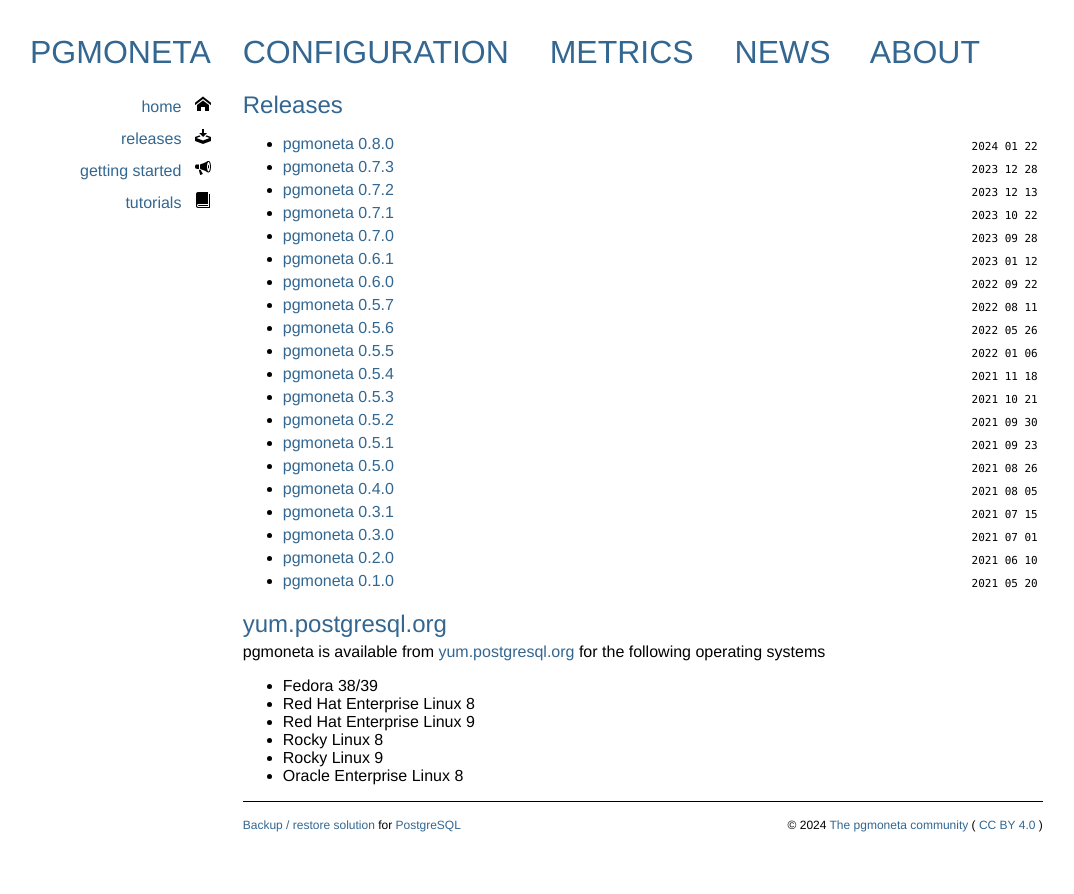
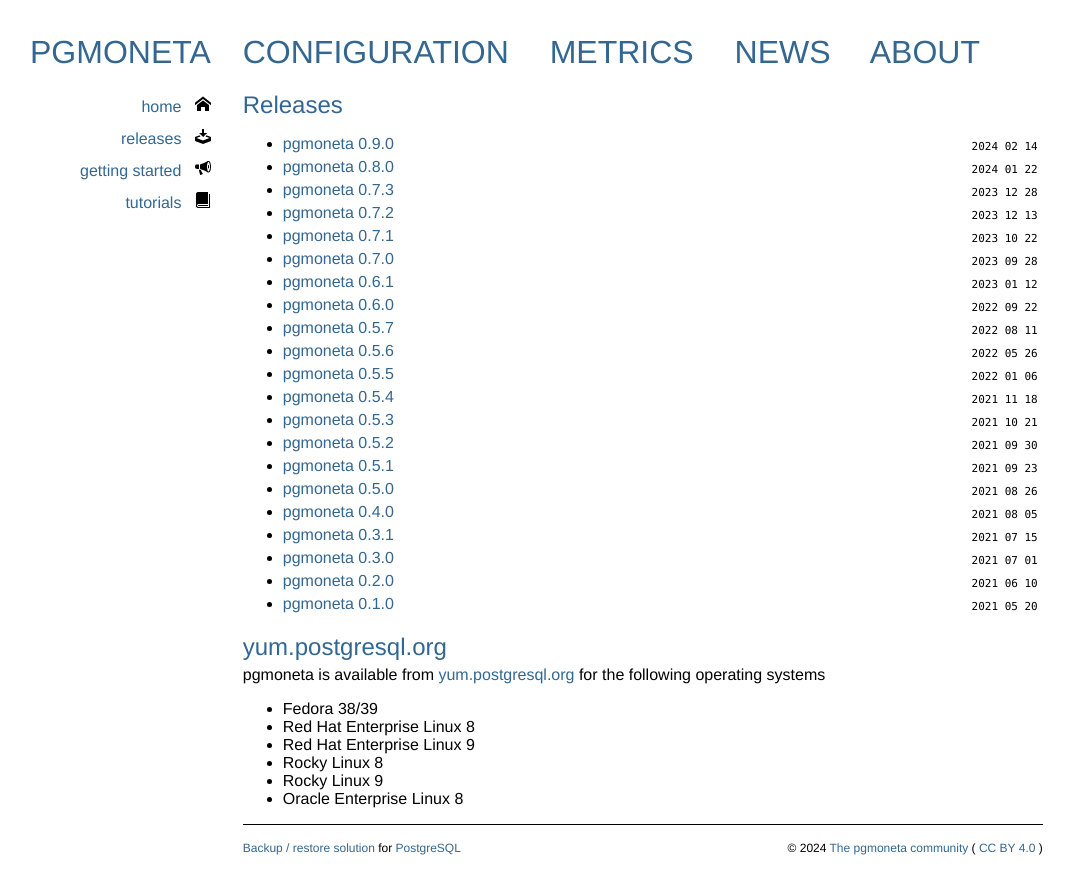
Before and after one commit to pgmoneta/pgmoneta.github.io, a Jekyll site: the page built from releases.html, in a window 1280 px wide. Shown: the top 894 px of the page, without its empty margins (10-1084 px from the left). Built offline with Jekyll 4.4.1, drawn with Linux system fonts in a browser that asks for light colours; some web fonts are replaced.

Commit message:
pgmoneta 0.9.0

```diff
--- a/_data/releases.yml
+++ b/_data/releases.yml
@@ -58,3 +58,6 @@
 - name: pgmoneta 0.8.0
   date: 2024-01-22
   announce: release/announcement/2024/01/22/pgmoneta-0.8.0.html
+- name: pgmoneta 0.9.0
+  date: 2024-02-14
+  announce: release/announcement/2024/02/14/pgmoneta-0.9.0.html
--- a/_posts/2024-01-22-pgmoneta-0.8.0.md
+++ b/_posts/2024-01-22-pgmoneta-0.8.0.md
@@ -32,5 +32,5 @@ This is a feature release which also includes enhancements and bug fixes.
 
 ### Download
 
-* [Source code](https://github.com/pgmoneta/pgmoneta/releases/download/0.7.3/pgmoneta-0.7.3.tar.gz)
+* [Source code](https://github.com/pgmoneta/pgmoneta/releases/download/0.8.0/pgmoneta-0.8.0.tar.gz)
 * [RPM](https://yum.postgresql.org) for Fedora 38/39, RHEL 8.x, RHEL 9.x, Rocky 8.x and Rocky 9.x
--- a/gettingstarted.html
+++ b/gettingstarted.html
@@ -16,7 +16,7 @@ layout: default
     using "pgmoneta -?". You should see
 
     <pre>
-pgmoneta 0.8.0
+pgmoneta 0.9.0
   Backup / restore solution for PostgreSQL
 
 Usage:
@@ -139,7 +139,7 @@ pgmoneta -c pgmoneta.conf -u pgmoneta_users.conf
     You can see the commands it supports by using "pgmoneta-cli -?" which will give
 
     <pre>
-pgmoneta-cli 0.8.0
+pgmoneta-cli 0.9.0
   Command line utility for pgmoneta
 
 Usage:
@@ -213,7 +213,7 @@ echo $?
     You can see the commands it supports by using "pgmoneta-admin -?" which will give
 
     <pre>
-pgmoneta-admin 0.8.0
+pgmoneta-admin 0.9.0
   Administration utility for pgmoneta
 
 Usage:
```
